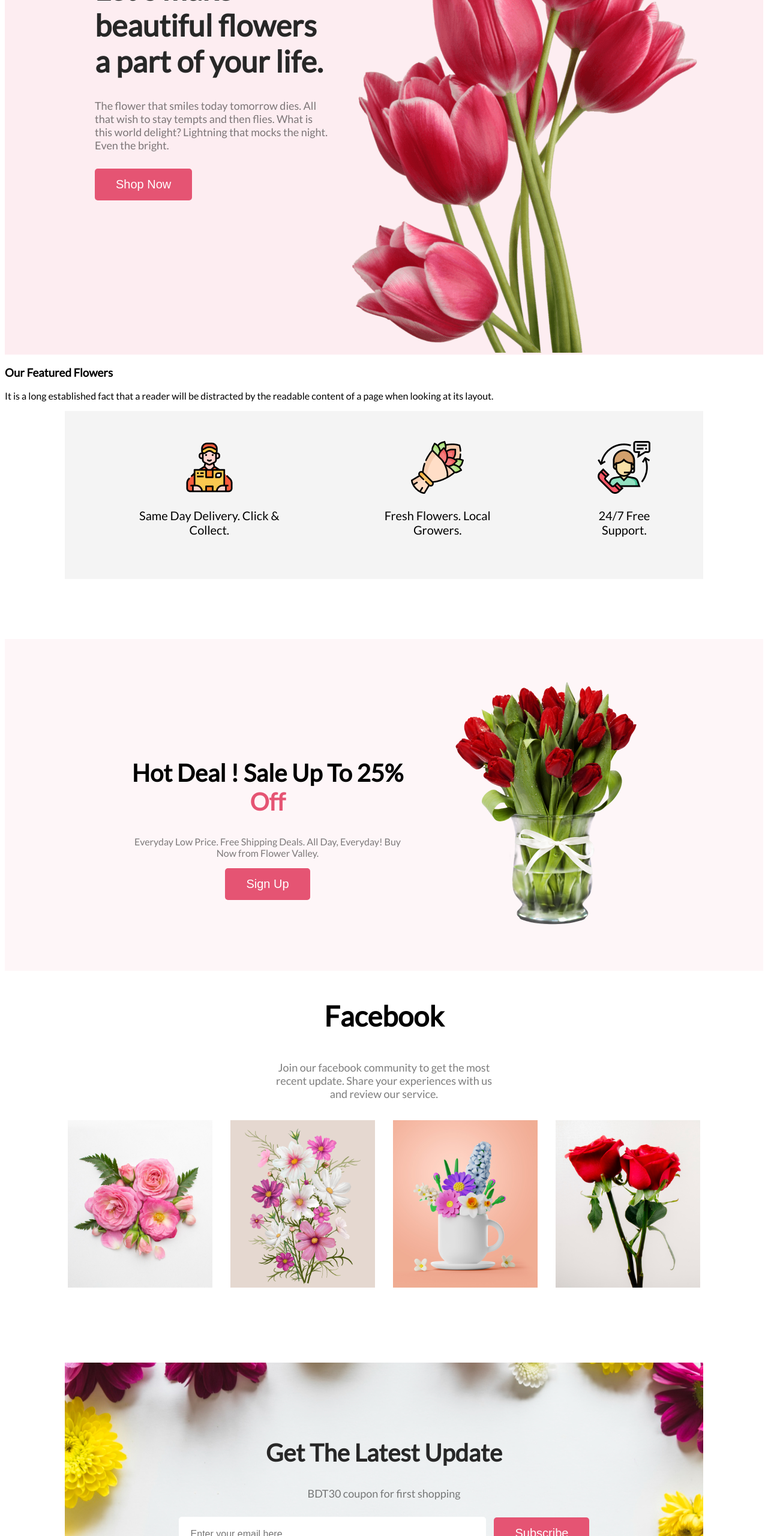
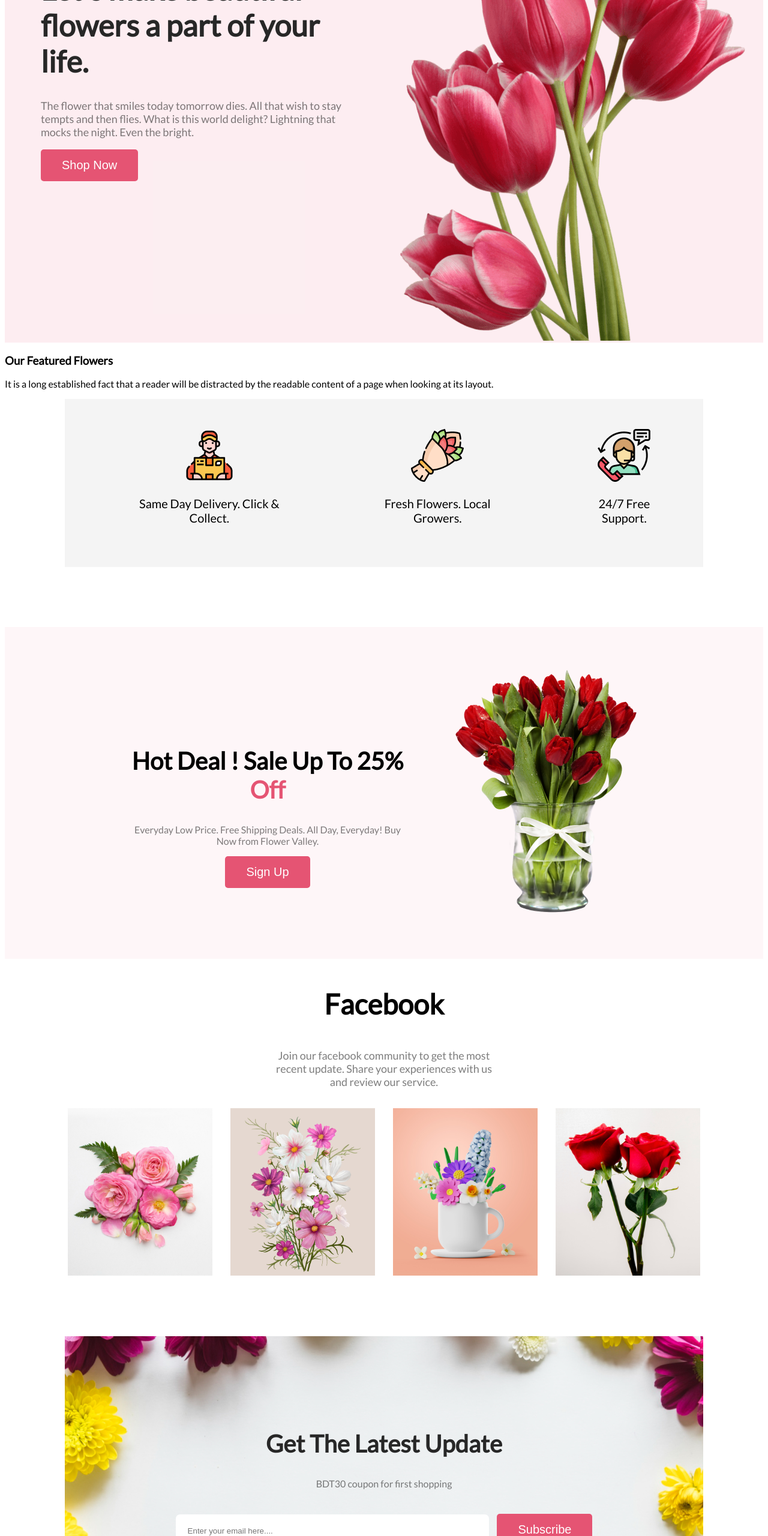
Before and after one commit to jbjzeehad/online-flower-shop, a plain HTML site: page index.html in a window 1280 px wide. Shown: the part 240-2800 px from the top of the page at 60% size. Drawn offline with Linux system fonts and the light colour scheme.

Commit message:
not done yet

```diff
--- a/index.html
+++ b/index.html
@@ -124,7 +124,7 @@
         <section class="sub-section">
             <div class="sub-content">
                 <div class="context">
-                    <h2>Get The Latest Update</h2>
+                    <h1>Get The Latest Update</h1>
                     <p>BDT30 coupon for first shopping</p>
                 </div>
                 <div class="form">
@@ -139,7 +139,7 @@
     </main>
     <!-- footer section -->
     <footer class="footer">
-        <h2><span style="color:#E55473 ;">Flower</span>Valley</h2>
+        <h1><span style="color:#E55473 ;">Flower</span>Valley</h1>
         <p>Fresh flowers for any special occasion. We are always ready to make your moment more special.</p>
         <p><small>@2023-2024, FlowerValley.com. All rights reserved.</small></p>
     </footer>
--- a/style.css
+++ b/style.css
@@ -10,8 +10,10 @@ body {
 }
 
 .shopnow-content {
-    padding-left: 150px;
-    padding-top: 150px;
+    padding: 150px 60px;
+    ;
+    /* padding-left: 150px;
+    padding-top: 150px; */
     text-align: left;
 
 }
@@ -24,11 +26,13 @@ body {
 .shopnow-content p {
     color: rgba(39, 39, 39, 60%);
     font-size: 18px;
-    padding-bottom: 10px;
+    /* padding-bottom: 10px; */
 }
 
 .shopnow-image {
-    padding: 20px 80px 0 10px;
+    /* padding: 20px 80px 0 10px; */
+    width: 100%;
+    height: auto;
 
 
 
@@ -108,6 +112,9 @@ body {
 }
 
 .flower-image {
+    /* align-items: center; */
+    /* align-content: center; */
+
 
     display: flex;
     margin-left: 90px;
@@ -127,7 +134,7 @@ body {
 
 /* sixth Section */
 .sub-section {
-    margin: 70px 0;
+    margin: 60px 0;
 
 }
 
@@ -135,18 +142,21 @@ body {
     background-image: url("Rectangle9.png");
     background-repeat: no-repeat;
     background-position: center;
+    /* width: 100%; */
+    /* height: auto; */
     margin-left: 100px;
     margin-right: 100px;
-    padding: 120px 60px;
+    /* padding: 120px 60px; */
+    padding: 120px 50px;
 }
 
 .context {
     text-align: center;
-    padding: 10px 100px;
+    padding: 25px 100px;
 
 }
 
-.context h2 {
+.context h1 {
     color: rgba(39, 39, 39, 100%);
     font-size: 40px;
 
@@ -154,13 +164,12 @@ body {
 
 .context p {
     color: rgba(39, 39, 39, 60%);
-    font-size: 18px;
+    /* font-size: 18px; */
 }
 
 .form {
     text-align: center;
     font-size: 20px;
-    padding-bottom: 50px;
 }
 
 .form input[type='text'] {
@@ -168,8 +177,7 @@ body {
     padding: 20px;
     margin-right: 10px;
     border: 0;
-    border-radius: 5px;
-    font-size: 16px;
+    border-radius: 7px;
 }
 
 
@@ -180,21 +188,17 @@ body {
 
     background-color: #111010;
     text-align: center;
-    padding: 100px 440px;
+    padding: 80px 300px;
 }
 
-.footer h2 {
+.footer h1 {
     color: #FFFFFF;
-    font-size: 44px;
 }
 
 .footer p {
     color: rgba(255, 255, 255, 90%);
-    font-size: 18px;
-
 }
 
 .footer small {
     color: rgba(255, 255, 255, 40%);
-    font-size: 16px;
 }
```
